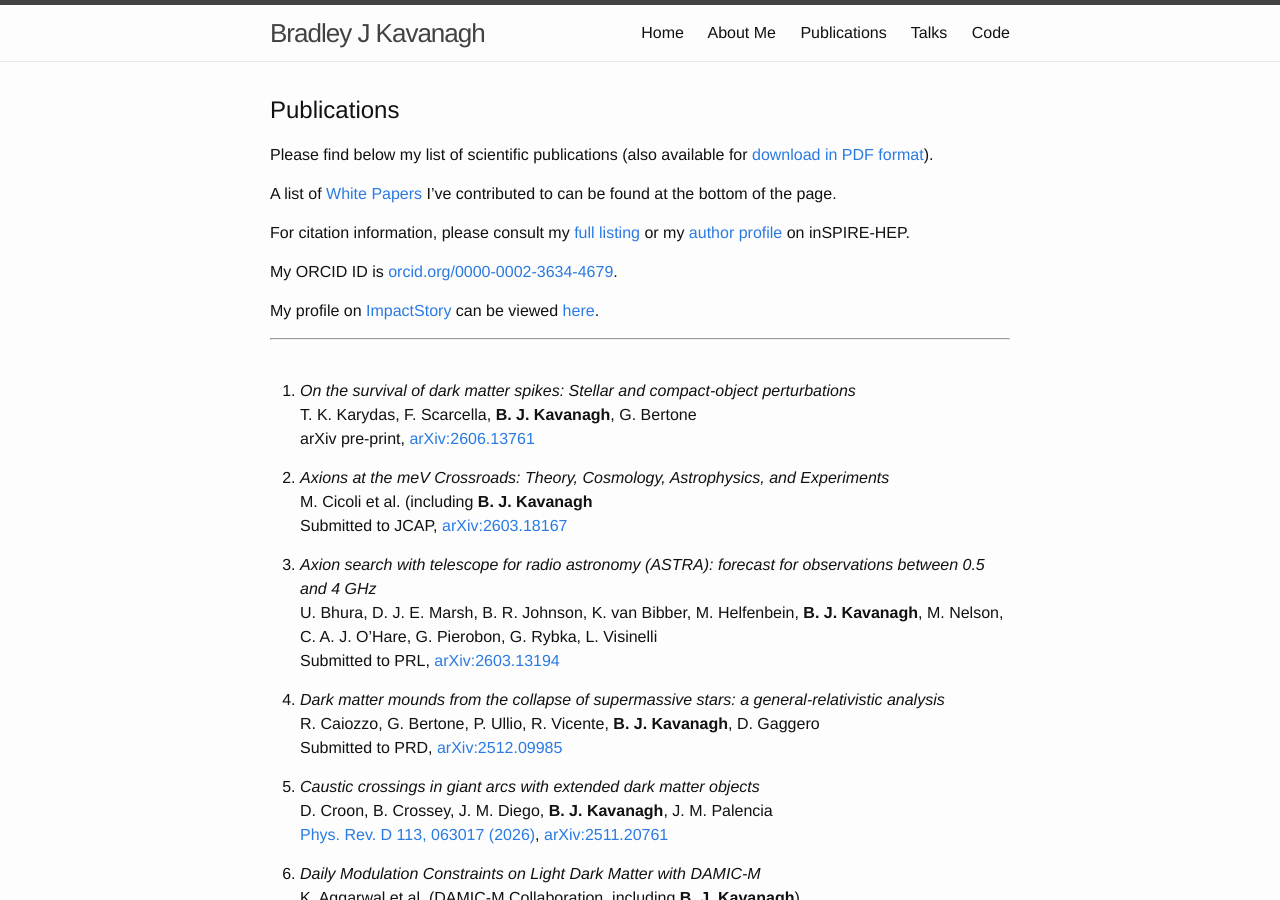
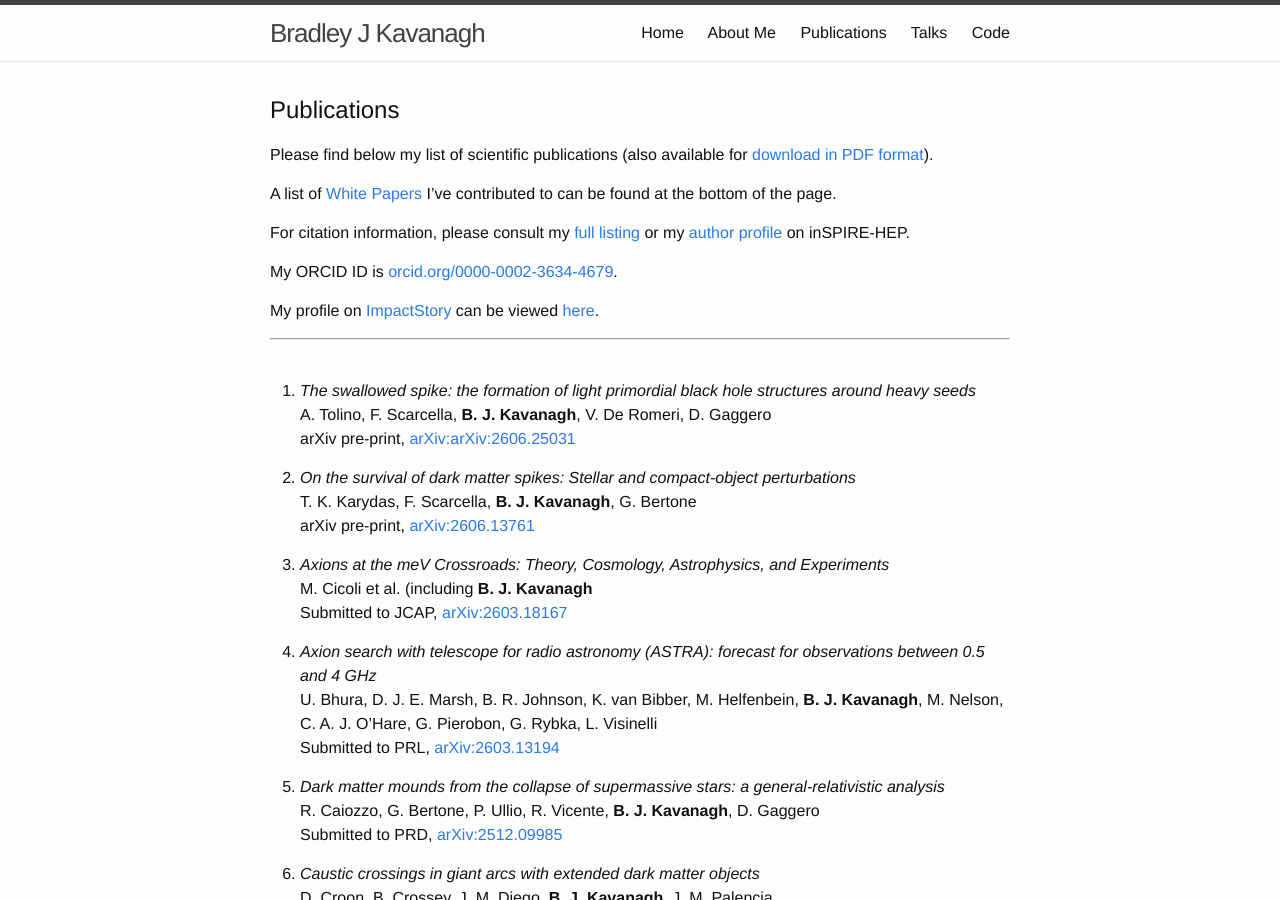
Before and after one commit to bradkav/bradkav.github.io, a Jekyll site: the page built from publications.md, in a window 1280 px wide and 900 px high. Built offline with Jekyll 4.4.1, drawn with Linux system fonts in a browser that asks for light colours.

Commit message:
Added swallowed spike paper

```diff
--- a/publications.md
+++ b/publications.md
@@ -22,7 +22,11 @@
 ***
 <br>
 
-1. *On the survival of dark matter spikes: Stellar and compact-object perturbations*
+1. *The swallowed spike: the formation of light primordial black hole structures around heavy seeds*
+A. Tolino, F. Scarcella, **B. J. Kavanagh**, V. De Romeri, D. Gaggero
+arXiv pre-print, [arXiv:arXiv:2606.25031](https://arxiv.org/abs/2606.25031)
+
+2. *On the survival of dark matter spikes: Stellar and compact-object perturbations*
 T. K. Karydas, F. Scarcella, **B. J. Kavanagh**, G. Bertone
 arXiv pre-print, [arXiv:2606.13761](https://arxiv.org/abs/2606.13761)
 
```
Also changed, not shown: 2 other files.
